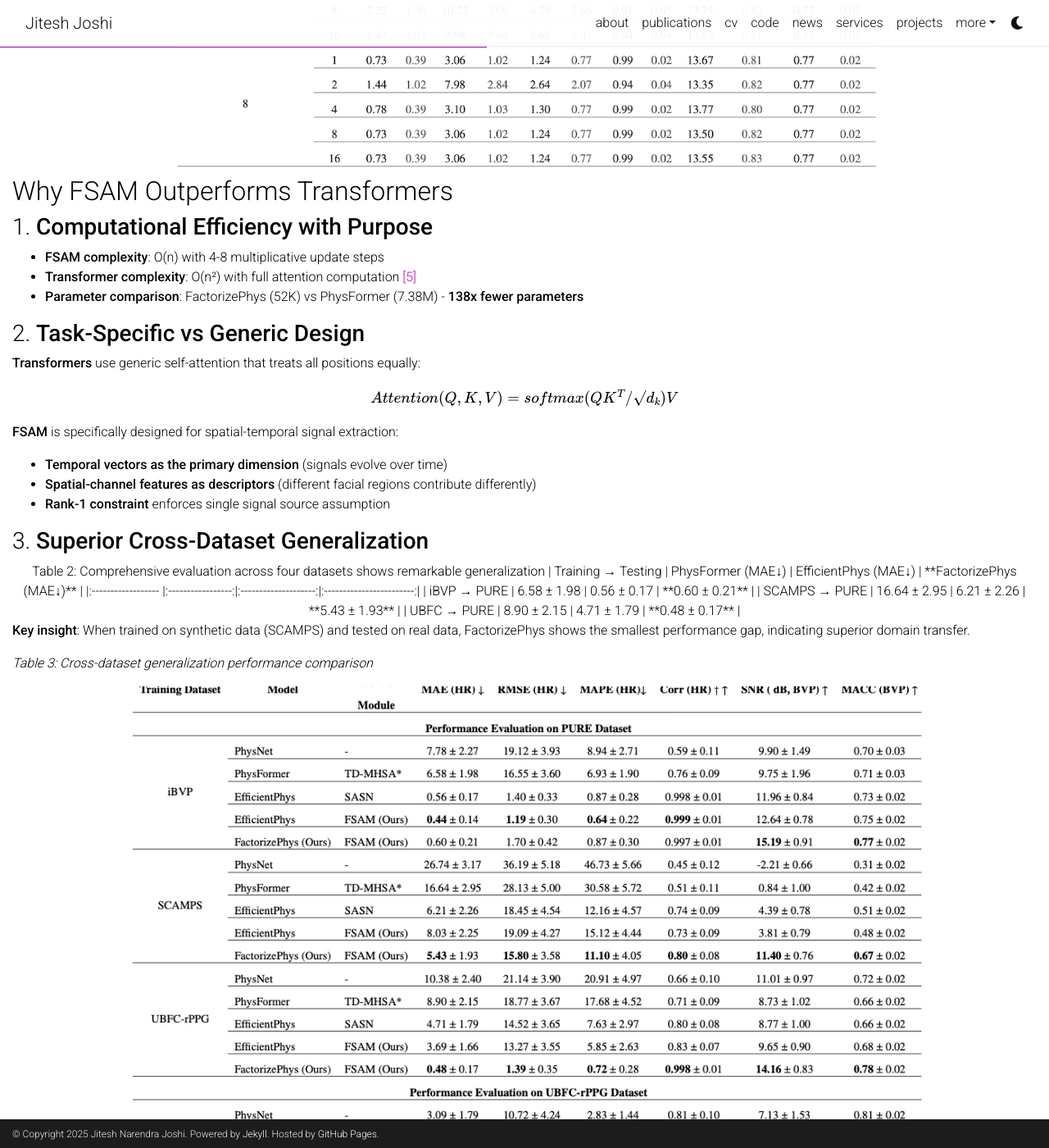
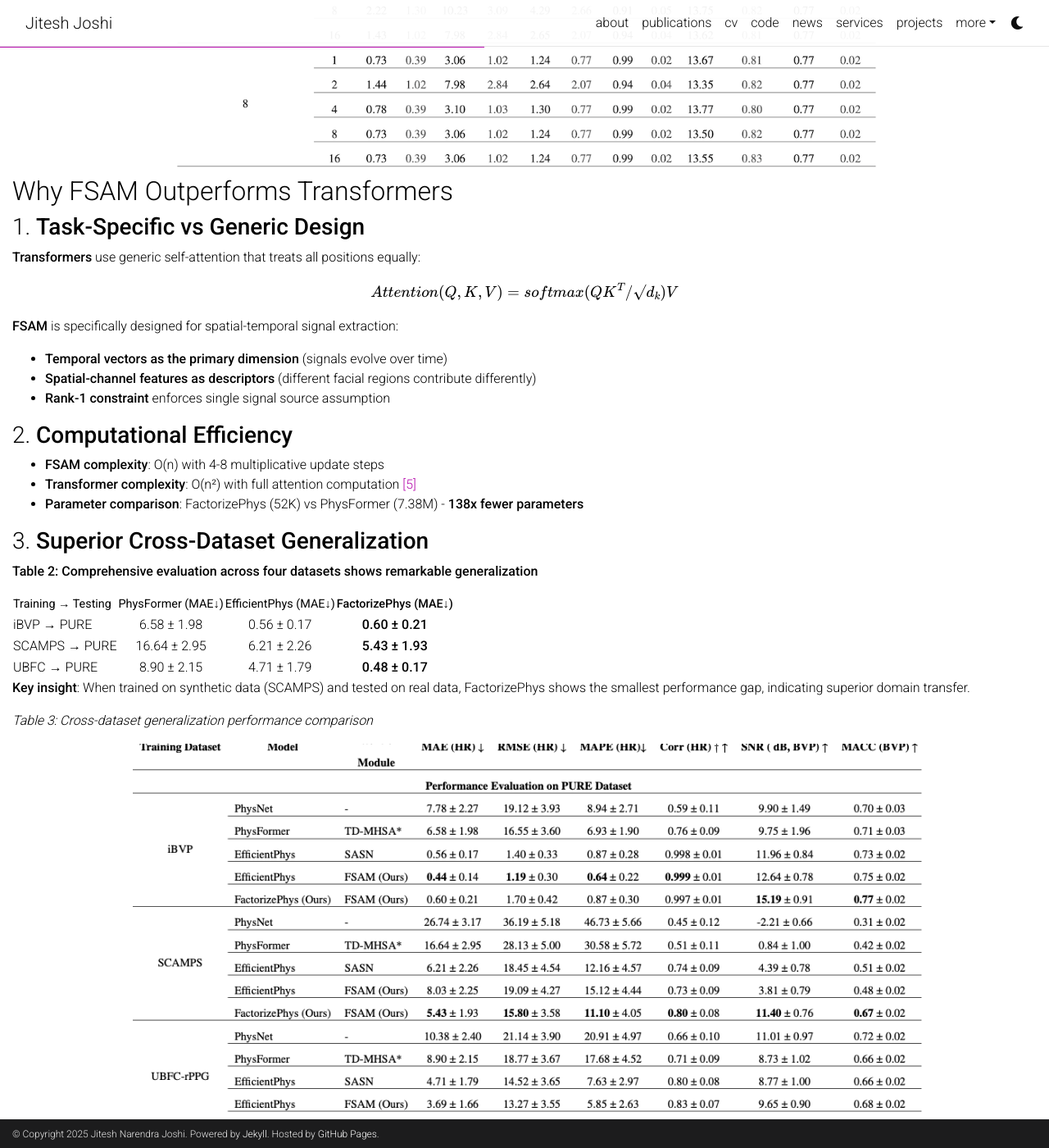
Before and after one commit to jnj256/jnj256.github.io, a Jekyll site: the page built from _posts/2025-06-02-FactorizePhys.md, in a window 1280 px wide and 1400 px high, scrolled down 3903 px. Shown: the whole window at 82% size. Built offline with Jekyll 4.4.1, drawn with Linux system fonts in a browser that asks for light colours; comment, search, counter and statistics services are not loaded; a style sheet for code colours, icons or effects is not loaded; some of the changed lines change nothing that is shown; some of the changed text lies outside the part shown.

Commit message:
updated blog

````diff
--- a/_posts/2025-06-02-FactorizePhys.md
+++ b/_posts/2025-06-02-FactorizePhys.md
@@ -116,18 +116,11 @@ The paper's ablation studies confirm that **rank-1 factorization performs optima
 
 ## Why FSAM Outperforms Transformers
 
-### 1. **Computational Efficiency with Purpose**
-
-- **FSAM complexity**: O(n) with 4-8 multiplicative update steps
-- **Transformer complexity**: O(n²) with full attention computation [[5]](#references)
-- **Parameter comparison**: FactorizePhys (52K) vs PhysFormer (7.38M) - **138x fewer parameters**
-
-### 2. **Task-Specific vs Generic Design**
+### 1. **Task-Specific vs Generic Design**
 
 **Transformers** use generic self-attention that treats all positions equally:
 
 $$Attention(Q,K,V) = softmax(QK^T/√d_k)V$$
-
 
 **FSAM** is specifically designed for spatial-temporal signal extraction:
 
@@ -135,23 +128,24 @@ $$Attention(Q,K,V) = softmax(QK^T/√d_k)V$$
 - **Spatial-channel features as descriptors** (different facial regions contribute differently)
 - **Rank-1 constraint** enforces single signal source assumption
 
+### 2. **Computational Efficiency**
+
+- **FSAM complexity**: O(n) with 4-8 multiplicative update steps
+- **Transformer complexity**: O(n²) with full attention computation [[5]](#references)
+- **Parameter comparison**: FactorizePhys (52K) vs PhysFormer (7.38M) - **138x fewer parameters**
+
 <!-- ![Attention Mechanism Comparison](images/transformer-vs-fsam-attention.png)
 *Figure 7: Conceptual comparison between Transformer self-attention (left) and FSAM factorization-based attention (right), highlighting the task-specific design of FSAM for signal extraction.* -->
 
 ### 3. **Superior Cross-Dataset Generalization**
 
-<center>
-
-Table 2: Comprehensive evaluation across four datasets shows remarkable generalization
-
+**Table 2: Comprehensive evaluation across four datasets shows remarkable generalization**
 
 | Training → Testing | PhysFormer (MAE↓) | EfficientPhys (MAE↓) | **FactorizePhys (MAE↓)** |
 |:------------------ |:-----------------:|:--------------------:|:------------------------:|
 | iBVP → PURE        | 6.58 ± 1.98       | 0.56 ± 0.17          | **0.60 ± 0.21**          |
 | SCAMPS → PURE      | 16.64 ± 2.95      | 6.21 ± 2.26          | **5.43 ± 1.93**          |
 | UBFC → PURE        | 8.90 ± 2.15       | 4.71 ± 1.79          | **0.48 ± 0.17**          |
-
-</center>
 
 **Key insight**: When trained on synthetic data (SCAMPS) and tested on real data, FactorizePhys shows the smallest performance gap, indicating superior domain transfer.
 
@@ -170,7 +164,6 @@ Our cosine similarity visualization between temporal embeddings and ground-truth
 
 - **Higher correlation scores** for FactorizePhys with FSAM
 - **Better spatial selectivity** - correctly identifies skin regions with strong pulse signals
-- **Robustness to occlusions** - maintains attention quality even with hair, glasses, or beard
 
 <!-- ![Attention Visualization](assets/img/factorizephys/Attention_Maps.png) -->
 <div align="center">
@@ -181,7 +174,7 @@ Our cosine similarity visualization between temporal embeddings and ground-truth
 
 ## The Inference-Time Advantage
 
-A surprising finding: **FactorizePhys trained with FSAM retains performance even when FSAM is dropped during inference**. This suggests FSAM acts as a "teacher" during training, guiding the network to learn more salient feature representations that persist without the attention module.
+A surprising finding: **FactorizePhys trained with FSAM retains performance even when FSAM is dropped during inference**. This suggests FSAM enhances saliency of relevant features during training, guiding the network to learn such salient feature representations that persist without the attention module.
 
 ```python
 # Training: FSAM influences 3D convolutional kernels
````
